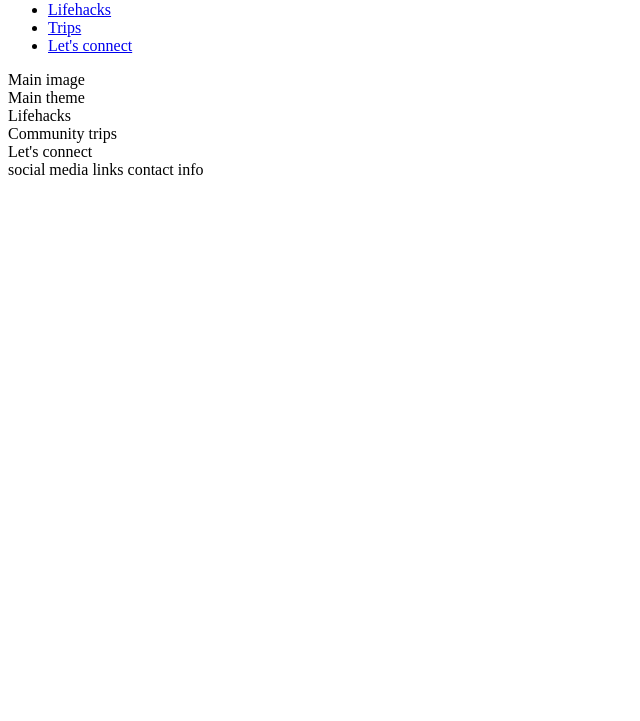
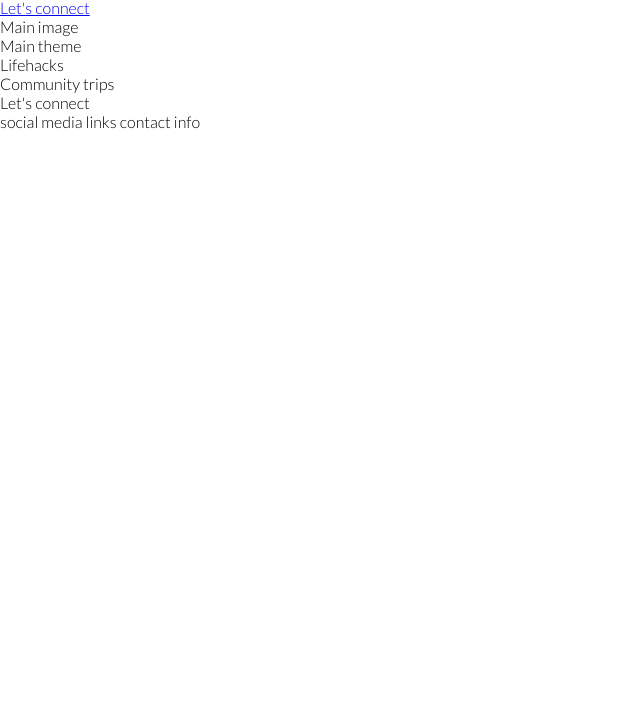
Before and after one commit to annatolchynska/the-first-repo, a plain HTML site: page index.html in a window 1280 px wide. Shown: the part 79-800 px from the top of the page, without its empty margins (0-640 px from the left). Drawn offline with Linux system fonts and the light colour scheme.

Commit message:
Add google fonts, remove default margings, paddings and borders

```diff
--- /dev/null
+++ b/assets/css/style.css
@@ -0,0 +1,11 @@
+@import url('https://fonts.googleapis.com/css2?family=Lato:wght@300&family=Oswald&display=swap');
+* {
+    margin: 0;
+    padding: 0;
+    border: none;
+}
+
+body{
+    font-family: Lato, sans-serif;
+    font-weight:300
+}
--- a/index.html
+++ b/index.html
@@ -5,6 +5,7 @@
     <meta charset="UTF-8">
     <meta http-equiv="X-UA-Compatible" content="IE=edge">
     <meta name="viewport" content="width=device-width, initial-scale=1.0">
+    <link rel="stylesheet" href="assets/css/style.css">
     <title>Female Solo Trip</title>
 </head>
 
```
Also changed, not shown: css/style.css (deleted).
